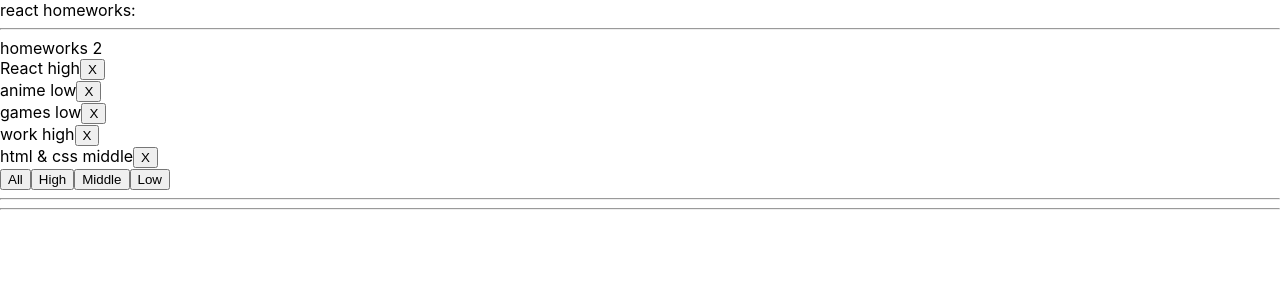
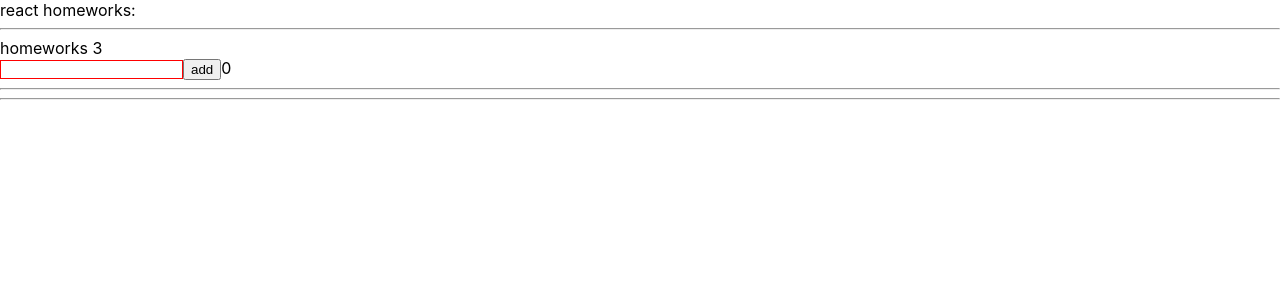
Before and after one commit to katrainer/task_of_Ignat, a React (Create React App) app: page / in a window 1280 px wide. Shown: the top 300 px of the page. Built offline with nearby package versions, Linux system fonts and the light colour scheme.

Commit message:
made 3 task

```diff
--- a/src/p1-main/m1-ui/u1-app/App.tsx
+++ b/src/p1-main/m1-ui/u1-app/App.tsx
@@ -10,8 +10,8 @@
         <div className={s.App}>
             <div>react homeworks:</div>
             {/*<HW1/>*/}
-            <HW2/>
-            {/*<HW3/>*/}
+            {/*<HW2/>*/}
+            <HW3/>
             {/*<HW4/>*/}
             {/*<HW5/>*/}
 
--- a/src/p2-homeworks/h3/Greeting.tsx
+++ b/src/p2-homeworks/h3/Greeting.tsx
@@ -1,19 +1,19 @@
-import React from 'react'
+import React, {ChangeEvent} from 'react'
 import s from './Greeting.module.css'
 
 type GreetingPropsType = {
-    name: any // need to fix any
-    setNameCallback: any // need to fix any
-    addUser: any // need to fix any
-    error: any // need to fix any
-    totalUsers: any // need to fix any
+    name: string
+    setNameCallback: (e: ChangeEvent<HTMLInputElement>) => void
+    addUser: () => void
+    error: string
+    totalUsers: number
 }
 
 // презентационная компонента (для верстальщика)
 const Greeting: React.FC<GreetingPropsType> = (
     {name, setNameCallback, addUser, error, totalUsers} // деструктуризация пропсов
 ) => {
-    const inputClass = s.error // need to fix with (?:)
+    const inputClass = (name.trim() === '') ? s.error : undefined
 
     return (
         <div>
--- a/src/p2-homeworks/h3/GreetingContainer.tsx
+++ b/src/p2-homeworks/h3/GreetingContainer.tsx
@@ -1,28 +1,35 @@
-import React, {useState} from 'react'
+import React, {ChangeEvent, useState} from 'react'
 import Greeting from './Greeting'
+import {UserType} from "./HW3";
 
 type GreetingContainerPropsType = {
-    users: any // need to fix any
-    addUserCallback: any // need to fix any
+    users: Array<UserType>
+    addUserCallback: (name: string) => void
 }
-
 // более простой и понятный для новичков
 // function GreetingContainer(props: GreetingPropsType) {
 
 // более современный и удобный для про :)
 // уровень локальной логики
 const GreetingContainer: React.FC<GreetingContainerPropsType> = ({users, addUserCallback}) => { // деструктуризация пропсов
-    const [name, setName] = useState<any>('') // need to fix any
-    const [error, setError] = useState<any>('') // need to fix any
+    const [name, setName] = useState<string>('')
+    const [error, setError] = useState<string>('')
 
-    const setNameCallback = (e: any) => { // need to fix any
-        setName('') // need to fix
+    const setNameCallback = (e: ChangeEvent<HTMLInputElement>) => { // need to fix any
+        setName(e.currentTarget.value)
+        setError('')
     }
     const addUser = () => {
-        alert(`Hello  !`) // need to fix
+        if (name.trim() === '') {
+            setError('error')
+        } else {
+            alert(`Hello  ${name}!`)
+            addUserCallback(name)
+            setName('')
+        }
     }
 
-    const totalUsers = 0 // need to fix
+    const totalUsers = users.length
 
     return (
         <Greeting
--- a/src/p2-homeworks/h3/HW3.tsx
+++ b/src/p2-homeworks/h3/HW3.tsx
@@ -1,18 +1,20 @@
 import React, {useState} from 'react'
 import GreetingContainer from './GreetingContainer'
+import {v1} from "uuid";
 
 // types
 export type UserType = {
-    _id: any // need to fix any
-    name: any // need to fix any
+    _id: string
+    name: string
 }
 
 // уровень работы с глобальными данными
 function HW3() {
-    const [users, setUsers] = useState<any>([]) // need to fix any
+    const [users, setUsers] = useState<Array<UserType>>([])
 
-    const addUserCallback = (name: any) => { // need to fix any
-        setUsers([]) // need to fix
+    const addUserCallback = (name: string) => {
+        const newUser = {_id: v1(), name}
+        setUsers([newUser, ...users])
     }
 
     return (
@@ -21,7 +23,9 @@
             homeworks 3
 
             {/*should work (должно работать)*/}
-            <GreetingContainer users={users} addUserCallback={addUserCallback}/>
+            <GreetingContainer
+                users={users}
+                addUserCallback={addUserCallback}/>
 
             <hr/>
             {/*для личного творчества, могу проверить*/}
```
